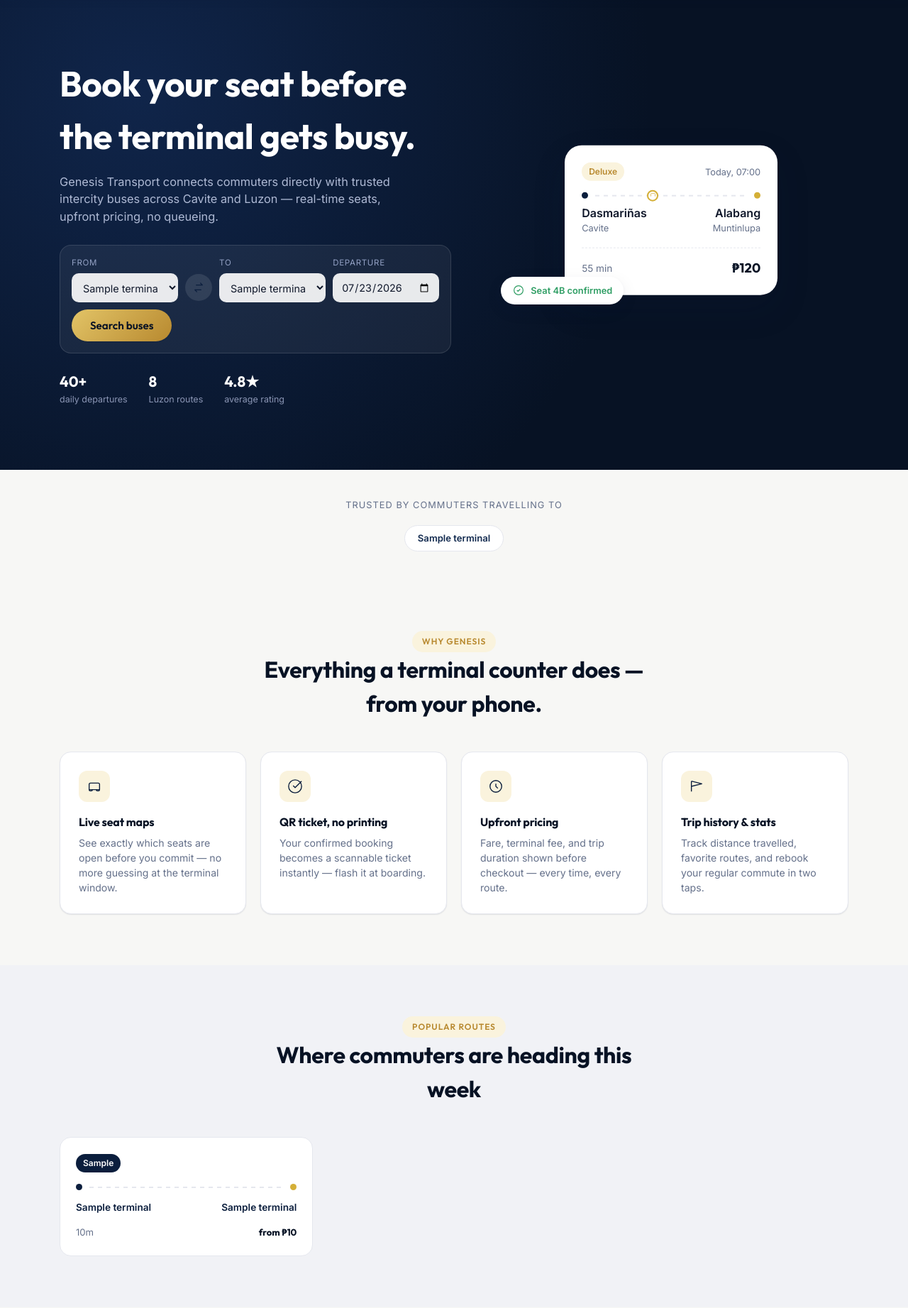
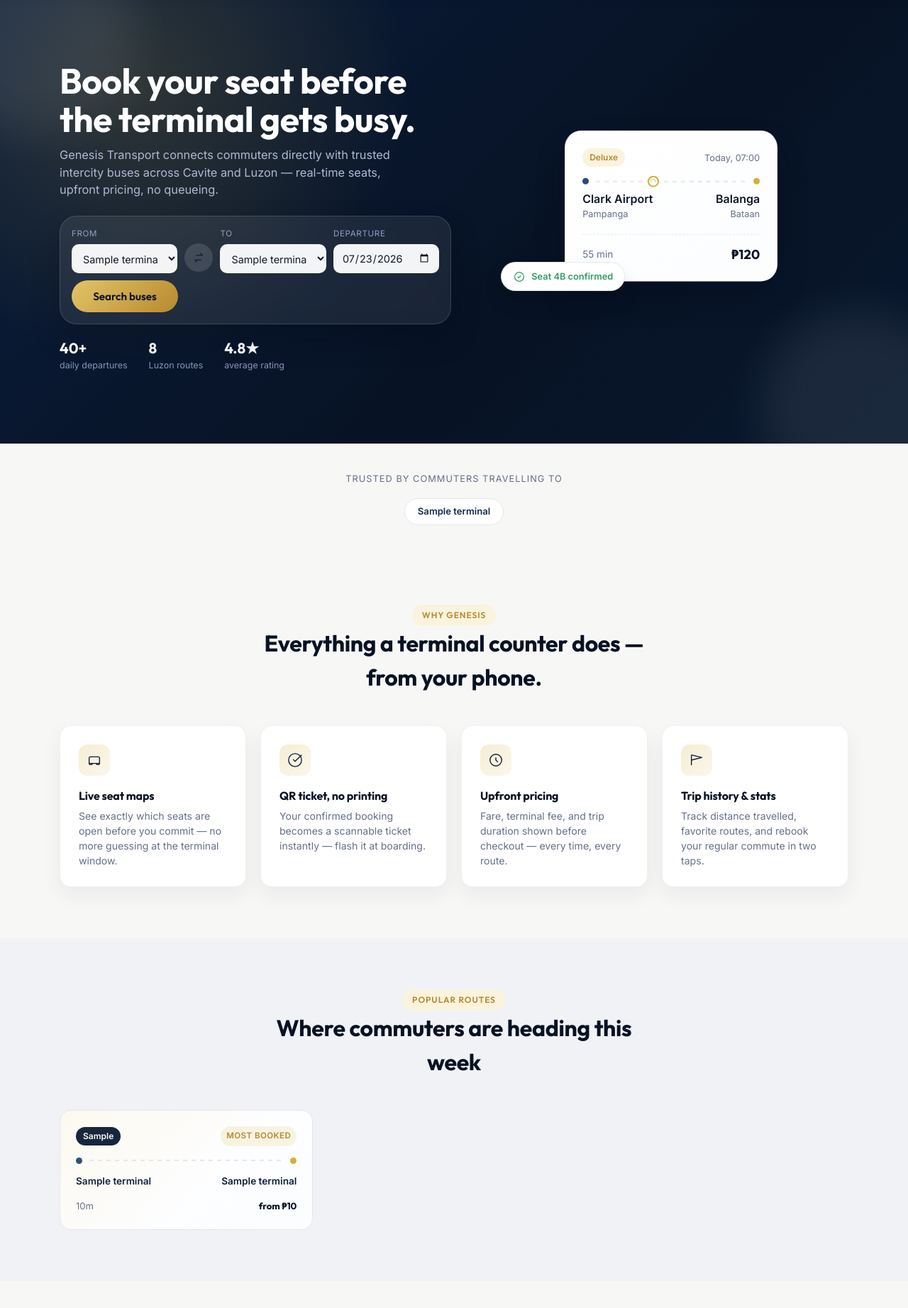
Before and after one commit to 32s05/GTSI, a Node server app: page / in a window 1280 px wide. Shown: the part 77-1920 px from the top of the page at 71% size. Run offline with Node 20, Linux system fonts and the light colour scheme; tables that the repository leaves empty hold one stand-in row (values such as "Sample post"); some libraries are stand-ins or nearby versions.

Commit message:
feat: final; maybe integration of qr later

```diff
--- a/package.json
+++ b/package.json
@@ -10,6 +10,7 @@
     "node": ">=16"
   },
   "dependencies": {
+    "bcrypt": "^6.0.0",
     "cors": "^2.8.6",
     "dotenv": "^17.4.2",
     "ejs": "^6.0.1",
--- a/public/css/styles.css
+++ b/public/css/styles.css
@@ -341,7 +341,6 @@
 .site-footer {
   background: var(--navy-950);
   color: #c7cfe2;
-  margin-top: 100px;
   padding: 56px 0 28px;
 }
 .site-footer .container {
@@ -463,7 +462,7 @@
 .route-line .stop {
   width: 9px; height: 9px;
   border-radius: 50%;
-  background: var(--navy-900);
+  background: var(--navy-600);
   flex-shrink: 0;
 }
 .route-line .stop.end { background: var(--gold-500); }
@@ -564,36 +563,78 @@
    ========================================================================== */
 
 .hero {
-  background: radial-gradient(circle at 15% 20%, #10254a 0%, var(--navy-950) 60%);
-  padding: 64px 0 90px;
+  position: relative;
+  background:
+    radial-gradient(circle at 15% 20%, rgba(212, 175, 55, 0.18) 0%, transparent 32%),
+    linear-gradient(135deg, #0b1e3d 0%, var(--navy-950) 60%, #08172d 100%);
+  padding: 72px 0 100px;
   overflow: hidden;
 }
+.hero::before,
+.hero::after {
+  content: "";
+  position: absolute;
+  width: 280px;
+  height: 280px;
+  border-radius: 50%;
+  background: rgba(255, 255, 255, 0.08);
+  filter: blur(30px);
+  pointer-events: none;
+}
+.hero::before { top: -90px; left: -90px; }
+.hero::after { right: -70px; bottom: -90px; }
 .hero-grid {
+  position: relative;
+  z-index: 1;
   display: grid;
   grid-template-columns: 1.05fr 0.95fr;
   gap: 60px;
   align-items: center;
 }
+.hero-badges {
+  display: flex;
+  flex-wrap: wrap;
+  gap: 10px;
+  margin-bottom: 14px;
+}
+.hero-badge {
+  display: inline-flex;
+  align-items: center;
+  padding: 7px 12px;
+  border-radius: 999px;
+  background: rgba(212, 175, 55, 0.16);
+  color: #f2d98f;
+  font-size: 0.78rem;
+  font-weight: 600;
+  letter-spacing: 0.04em;
+  text-transform: uppercase;
+}
+.hero-badge--soft {
+  background: rgba(255, 255, 255, 0.1);
+  color: #dbe4f3;
+}
 .hero-copy .eyebrow { background: rgba(212,175,55,0.14); color: var(--gold-400); }
-.hero-copy h1 { color: #fff; font-size: clamp(2.1rem, 4vw, 3.1rem); margin: 18px 0 14px; }
+.hero-copy h1 { color: #fff; font-size: clamp(2.1rem, 4vw, 3.1rem); margin: 16px 0 12px; line-height: 1.08; }
 .hero-sub { color: #aeb9d4; font-size: 1.02rem; max-width: 480px; }
 
 .hero-search {
   display: flex;
   align-items: flex-end;
   gap: 10px;
-  background: rgba(255,255,255,0.06);
-  border: 1px solid rgba(255,255,255,0.12);
+  background: rgba(255,255,255,0.08);
+  border: 1px solid rgba(255,255,255,0.14);
   padding: 16px;
-  border-radius: var(--radius-md);
-  margin: 28px 0 24px;
+  border-radius: var(--radius-lg);
+  margin: 24px 0 18px;
   flex-wrap: wrap;
+  box-shadow: 0 20px 42px rgba(2, 8, 23, 0.24);
+  backdrop-filter: blur(10px);
 }
 .hero-field { flex: 1; min-width: 130px; }
 .hero-field label { display: block; font-size: 0.72rem; color: #93a1c4; margin-bottom: 6px; text-transform: uppercase; letter-spacing: 0.06em; }
 .hero-field select, .hero-field input {
   width: 100%;
-  background: rgba(255,255,255,0.9);
+  background: rgba(255,255,255,0.95);
   border: none;
   border-radius: var(--radius-sm);
   padding: 11px 12px;
@@ -602,28 +643,36 @@
   color: var(--ink);
 }
 .hero-swap {
-  width: 38px; height: 38px;
+  width: 40px; height: 40px;
   border-radius: 50%;
-  background: rgba(255,255,255,0.1);
+  background: rgba(255,255,255,0.12);
   display: flex; align-items: center; justify-content: center;
   cursor: pointer;
   margin-bottom: 2px;
   flex-shrink: 0;
-}
-.hero-search .btn { align-self: stretch; }
+  transition: transform 0.2s ease, background 0.2s ease;
+}
+.hero-swap:hover { transform: rotate(180deg); background: rgba(255,255,255,0.18); }
+.hero-search .btn { align-self: stretch; min-width: 150px; }
 
 .hero-trust { display: flex; gap: 30px; }
 .hero-trust div { display: flex; flex-direction: column; }
 .hero-trust strong { color: #fff; font-family: var(--font-display); font-size: 1.3rem; }
 .hero-trust span { color: #8b96b5; font-size: 0.78rem; }
+.hero-hint {
+  margin-top: 10px;
+  color: #c4d0e8;
+  font-size: 0.9rem;
+}
 
 .hero-visual { position: relative; display: flex; justify-content: center; }
 .route-card {
-  background: #fff;
+  background: linear-gradient(145deg, #ffffff 0%, #fcfdff 100%);
+  border: 1px solid rgba(11, 30, 61, 0.08);
   border-radius: var(--radius-lg);
   padding: 24px;
   width: 300px;
-  box-shadow: var(--shadow-lg);
+  box-shadow: 0 24px 44px rgba(2, 8, 23, 0.18);
 }
 .route-card.floating { animation: floaty 5s ease-in-out infinite; }
 @keyframes floaty { 0%,100% { transform: translateY(0);} 50% { transform: translateY(-10px);} }
@@ -637,9 +686,10 @@
   position: absolute;
   bottom: -6px; left: 10px;
   background: #fff;
+  border: 1px solid rgba(47, 158, 100, 0.16);
   border-radius: var(--radius-pill);
   padding: 10px 16px;
-  box-shadow: var(--shadow-md);
+  box-shadow: 0 16px 28px rgba(0, 0, 0, 0.12);
   display: flex; align-items: center; gap: 8px;
   font-size: 0.8rem; font-weight: 600; color: var(--success);
 }
@@ -665,11 +715,21 @@
 .section-head h2 { font-size: clamp(1.5rem, 2.6vw, 2rem); }
 
 .feature-grid { display: grid; grid-template-columns: repeat(4, 1fr); gap: 20px; }
-.feature-card { padding: 26px; }
+.feature-card {
+  padding: 26px;
+  border: 1px solid rgba(11, 30, 61, 0.06);
+  box-shadow: 0 12px 28px rgba(11, 30, 61, 0.06);
+  transition: transform 0.2s ease, box-shadow 0.2s ease, border-color 0.2s ease;
+}
+.feature-card:hover {
+  transform: translateY(-4px);
+  border-color: rgba(212, 175, 55, 0.3);
+  box-shadow: 0 16px 34px rgba(11, 30, 61, 0.1);
+}
 .feature-icon {
   width: 44px; height: 44px;
   border-radius: 12px;
-  background: var(--gold-100);
+  background: linear-gradient(135deg, rgba(212, 175, 55, 0.22), rgba(212, 175, 55, 0.1));
   display: flex; align-items: center; justify-content: center;
   margin-bottom: 16px;
 }
@@ -678,20 +738,56 @@
 
 .routes-grid { display: grid; grid-template-columns: repeat(3, 1fr); gap: 20px; }
 .route-tile {
-  background: var(--surface);
+  position: relative;
+  background: linear-gradient(145deg, var(--surface) 0%, #fcfdff 100%);
   border: 1px solid var(--border);
   border-radius: var(--radius-md);
   padding: 22px;
-  transition: transform 0.15s ease, box-shadow 0.15s ease;
-}
-.route-tile:hover { transform: translateY(-3px); box-shadow: var(--shadow-md); }
+  transition: transform 0.2s ease, box-shadow 0.2s ease, border-color 0.2s ease;
+  overflow: hidden;
+}
+.route-tile::before {
+  content: "";
+  position: absolute;
+  inset: 0;
+  background: linear-gradient(135deg, rgba(212, 175, 55, 0.08), transparent 60%);
+  pointer-events: none;
+}
+.route-tile:hover {
+  transform: translateY(-3px);
+  box-shadow: 0 16px 30px rgba(11, 30, 61, 0.1);
+  border-color: rgba(212, 175, 55, 0.22);
+}
+.route-tile-top {
+  display: flex;
+  justify-content: space-between;
+  align-items: center;
+  gap: 8px;
+  margin-bottom: 8px;
+}
+.route-pill {
+  font-size: 0.72rem;
+  font-weight: 700;
+  color: var(--gold-600);
+  background: rgba(212, 175, 55, 0.14);
+  padding: 5px 8px;
+  border-radius: 999px;
+  text-transform: uppercase;
+  letter-spacing: 0.04em;
+}
 .route-tile .route-line { margin: 16px 0 14px; }
 .route-tile-names { display: flex; justify-content: space-between; font-size: 0.85rem; font-weight: 600; color: var(--navy-900); }
 .route-tile-footer { display: flex; justify-content: space-between; align-items: center; margin-top: 16px; font-size: 0.82rem; color: var(--muted); }
 .route-tile-footer strong { color: var(--navy-950); font-family: var(--font-display); }
 
 .steps-grid { display: grid; grid-template-columns: repeat(3, 1fr); gap: 28px; }
-.step { padding: 8px; }
+.step {
+  padding: 24px;
+  background: linear-gradient(180deg, var(--surface) 0%, #fcfdff 100%);
+  border: 1px solid var(--border);
+  border-radius: var(--radius-md);
+  box-shadow: 0 10px 24px rgba(11, 30, 61, 0.04);
+}
 .step-num {
   display: inline-flex; align-items: center; justify-content: center;
   width: 40px; height: 40px;
@@ -710,6 +806,7 @@
   border: 1px solid var(--border);
   border-radius: var(--radius-sm);
   padding: 16px 20px;
+  box-shadow: 0 8px 20px rgba(11, 30, 61, 0.04);
 }
 .faq-item summary {
   cursor: pointer;
@@ -723,7 +820,22 @@
 
 .cta-band {
   background: linear-gradient(135deg, var(--navy-900), var(--navy-950));
-}
+  position: relative;
+  overflow: hidden;
+}
+.cta-band::before,
+.cta-band::after {
+  content: "";
+  position: absolute;
+  width: 220px;
+  height: 220px;
+  border-radius: 50%;
+  background: rgba(212, 175, 55, 0.12);
+  filter: blur(20px);
+  pointer-events: none;
+}
+.cta-band::before { left: -60px; top: -70px; }
+.cta-band::after { right: -40px; bottom: -70px; }
 
 @media (max-width: 900px) {
   .hero-grid { grid-template-columns: 1fr; }
@@ -1266,6 +1378,7 @@
   margin-top: 10px;
   width: 100%;
   justify-content: center;
+  gap: 6px;
 }
 
 .dash-tabs {
--- a/public/js/landing.js
+++ b/public/js/landing.js
@@ -30,9 +30,12 @@
     routesGrid.innerHTML = routes
       .slice(0, 6)
       .map(
-        (r) => `
+        (r, index) => `
       <a class="route-tile" href="booking.ejs?from=${r.originCode}&to=${r.destCode}">
-        <span class="badge badge-navy">${r.origin.region}</span>
+        <div class="route-tile-top">
+          <span class="badge badge-navy">${r.origin.region}</span>
+          <span class="route-pill">${index === 0 ? "Most booked" : "Direct route"}</span>
+        </div>
         <div class="route-line">
           <span class="stop"></span>
           <span class="track"></span>
--- a/public/js/main.js
+++ b/public/js/main.js
@@ -293,7 +293,7 @@
             <a href="/signup.ejs">Sign up</a>
           </div>
         </div>
-        <div class="footer-bottom">© ${new Date().getFullYear()} Genesis Transport Service, Inc. — Prototype build for academic use.</div>
+        <div class="footer-bottom">© ${new Date().getFullYear()} Genesis Transport Service, Inc.</div>
       </footer>
     `;
   }
--- a/server.js
+++ b/server.js
@@ -3,6 +3,7 @@
 
 const express = require('express');
 const path = require('path');
+const bcrypt = require('bcrypt');
 const app = express();
 const PORT = 3000;
 
@@ -82,7 +83,16 @@
             return res.status(400).json({ error: 'Email already registered.' });
         }
 
-        const user = await User.create({ name, email, password, contact });
+        // --- ADD THIS: Hash the password ---
+        const hashedPassword = await bcrypt.hash(password, 10);
+
+        // --- UPDATE THIS: Use hashedPassword instead of password ---
+        const user = await User.create({
+            name,
+            email,
+            password: hashedPassword,
+            contact
+        });
 
         res.json({
             user: {
@@ -103,7 +113,9 @@
         const { email, password } = req.body;
         const user = await User.findOne({ email: email.toLowerCase() });
 
-        if (!user || user.password !== password) {
+        const isMatch = user ? await bcrypt.compare(password, user.password) : false;
+
+        if (!user || !isMatch) {
             return res.status(401).json({ error: 'Invalid email or password.' });
         }
 
@@ -424,7 +436,17 @@
         if (existing) {
             return res.status(400).json({ error: 'Email already registered.' });
         }
-        const user = await User.create({ name, email, password, contact, role: role || 'user' });
+
+        // --- ADD THIS: Hash the password ---
+        const hashedPassword = await bcrypt.hash(password, 10);
+
+        const user = await User.create({
+            name,
+            email,
+            password: hashedPassword,
+            contact,
+            role: role || 'user'
+        });
         res.json({ user: { ...user.toObject(), password: undefined } });
     } catch (err) {
         res.status(500).json({ error: err.message });
--- a/views/index.ejs
+++ b/views/index.ejs
@@ -15,6 +15,8 @@
 <header class="hero">
   <div class="container hero-grid">
     <div class="hero-copy">
+      <div class="hero-badges">
+      </div>
       <h1>Book your seat before<br>the terminal gets busy.</h1>
       <p class="hero-sub">Genesis Transport connects commuters directly with trusted intercity buses across Cavite and Luzon — real-time seats, upfront pricing, no queueing.</p>
 
@@ -57,12 +59,12 @@
         </div>
         <div class="flex-between">
           <div>
-            <strong>Dasmariñas</strong>
-            <p class="muted" style="margin:0;font-size:0.8rem;">Cavite</p>
+            <strong>Clark Airport</strong>
+            <p class="muted" style="margin:0;font-size:0.8rem;">Pampanga</p>
           </div>
           <div style="text-align:right;">
-            <strong>Alabang</strong>
-            <p class="muted" style="margin:0;font-size:0.8rem;">Muntinlupa</p>
+            <strong>Balanga</strong>
+            <p class="muted" style="margin:0;font-size:0.8rem;">Bataan</p>
           </div>
         </div>
         <div class="route-card-footer">
```
Also changed, not shown: public/js/admin.js (+31 -17 lines), public/js/booking.js (+6 -2 lines), views/login.ejs (+6 -2 lines), views/signup.ejs (+7 -9 lines), 1 other file.
